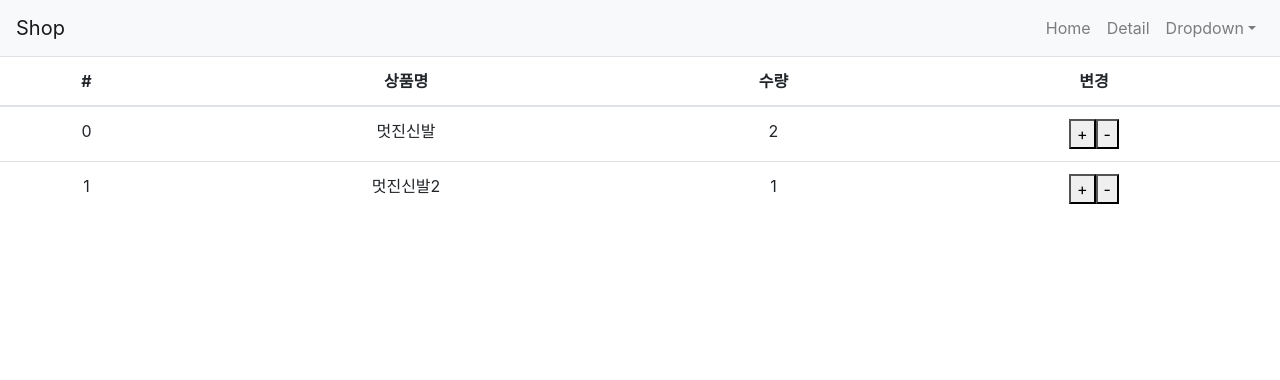
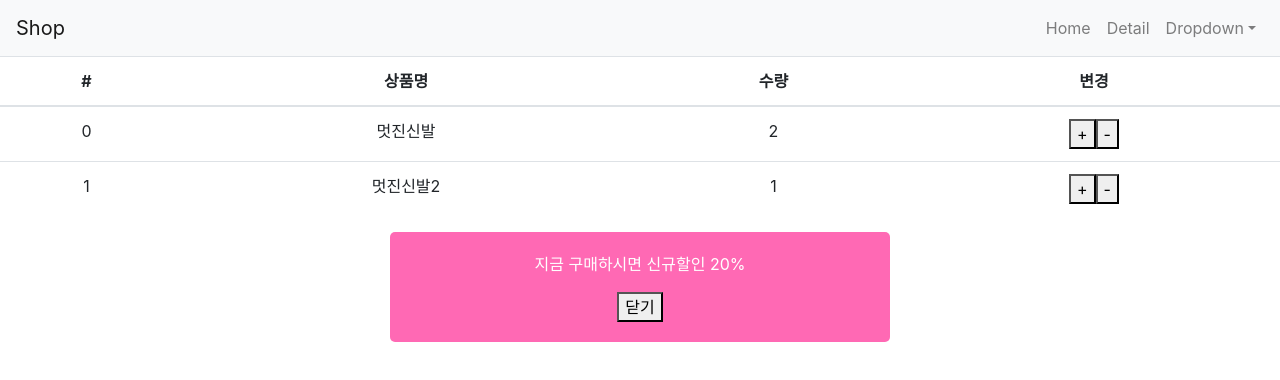
Before and after one commit to super2918/react-shop, a React (Create React App) app: page /cart in a window 1280 px wide. Shown: the top 380 px of the page. Built offline with nearby package versions, Linux system fonts and the light colour scheme.

Commit message:
Add multi reducer - modal

```diff
--- a/src/Cart.js
+++ b/src/Cart.js
@@ -34,14 +34,25 @@ function Cart(props) {
           }
         </tbody>
       </Table>
+      {/* 굳이 다른 컴포넌트에 필요하징 않는 것들은 reducer에 넣을 필요가 없고 useState로 하는 것이 좋다 */}
+       {
+        props.alertOpend === true
+        ? <div className="my-alert2">
+          <p>지금 구매하시면 신규할인 20%</p>
+          <button onClick={() => {props.dispatch({type: 'closeAlert'})}}>닫기</button>
+        </div>
+        : null
+       }
     </div>
   )
 }
 
 // redux store 데이터를 다 가지고와서 props로 변환해주는 함수
 function stateProps (state) {
+  console.log(state)
   return {
-    state: state
+    state: state.reducer,
+    alertOpend: state.reducer2
   }
 }
 
--- a/src/index.js
+++ b/src/index.js
@@ -11,7 +11,7 @@ import { BrowserRouter } from 'react-router-dom';
 // redux setting
 
 import { Provider } from 'react-redux';
-import { createStore } from 'redux';
+import { combineReducers, createStore } from 'redux';
 
 // state 초기값
 // let store = createStore(() => { return [ { id: 0, name: '멋진신발', quan: 2 }] })
@@ -21,6 +21,15 @@ import { createStore } from 'redux';
 //     { id: 1, name: '멋진신발2', quan: 1}
 //   ]
 // });
+
+// let alertIinitial = true;
+function reducer2(state = true, action){
+  if(action.type === 'closeAlert') {
+    return !state;
+  } else {
+    return state;
+  }
+}
 
 // 초기 state값
 let initialState = [
@@ -46,8 +55,8 @@ function reducer ( state = initialState, action ) {
   }
   return state
 }
-
-let store = createStore(reducer);
+// conbineReudecers 상단에 들어가는 것들 한번
+let store = createStore(combineReducers({reducer, reducer2}));
 
 ReactDOM.render(
   <React.StrictMode>
```
Also changed, not shown: 1 other file (tests, documents, lock files or other folders).
